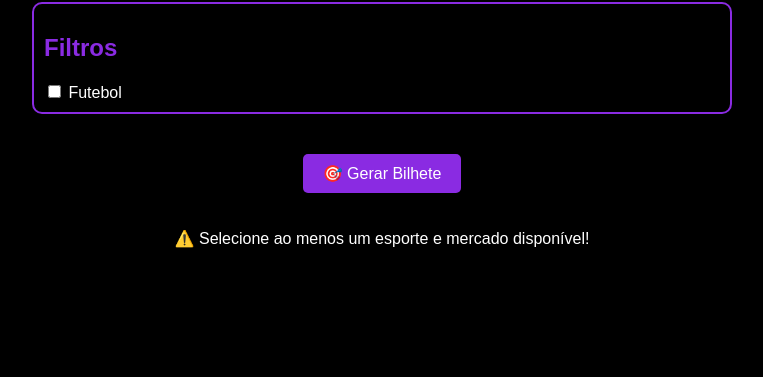
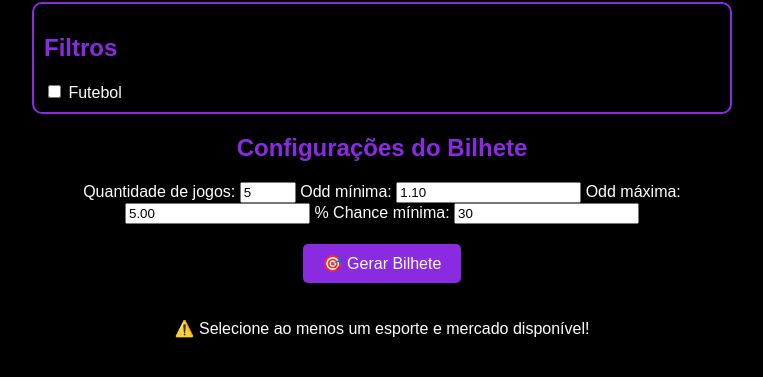
Before and after one commit to GeradorDeBilhete/Apostas, a plain HTML site: page index.html in a window 1280 px wide. Both pictures are taken after a click on the button "🎯 Gerar Bilhete". Shown: the part 99-476 px from the top of the page, without its empty margins (258-1021 px from the left). Drawn offline with Linux system fonts and the light colour scheme.

Commit message:
Add files via upload

```diff
--- a/index.html
+++ b/index.html
@@ -17,6 +17,26 @@
       <div id="mercadosContainer"></div>
     </div>
 
+		<div class="configuracoes">
+  <h2>Configurações do Bilhete</h2>
+  <label>
+    Quantidade de jogos:
+    <input type="number" id="qtdJogos" min="1" max="15" value="5">
+  </label>
+  <label>
+    Odd mínima:
+    <input type="number" id="oddMin" step="0.01" value="1.10">
+  </label>
+  <label>
+    Odd máxima:
+    <input type="number" id="oddMax" step="0.01" value="5.00">
+  </label>
+  <label>
+    % Chance mínima:
+    <input type="number" id="chanceMin" step="1" value="30">
+  </label>
+</div>
+
     <button id="gerarBtn">🎯 Gerar Bilhete</button>
 
     <div id="bilheteContainer"></div>
--- a/script.js
+++ b/script.js
@@ -83,15 +83,35 @@ async function gerarBilhete() {
   const esportesSelecionados = Array.from(document.querySelectorAll('.filtroEsporte:checked')).map(cb => cb.value);
   const mercadosSelecionados = Array.from(document.querySelectorAll('.filtroMercado:checked')).map(cb => cb.value);
 
+  // PEGANDO OS NOVOS FILTROS
+  const qtdJogos = parseInt(document.getElementById('qtdJogos').value);
+  const oddMin = parseFloat(document.getElementById('oddMin').value);
+  const oddMax = parseFloat(document.getElementById('oddMax').value);
+  const chanceMin = parseFloat(document.getElementById('chanceMin').value);
+
   let jogosFiltrados = palpites.filter(j => esportesSelecionados.includes(j.esporte));
-  jogosFiltrados = jogosFiltrados.sort(() => 0.5 - Math.random()).slice(0, 5);
+
+  // Filtra palpites de cada jogo pelos mercados selecionados, odd e chance
+  jogosFiltrados.forEach(j => {
+    j.palpites = j.palpites.filter(p => {
+      const odd = parseFloat(p.odd);
+      const chance = parseFloat(p.porcentagem);
+      return mercadosSelecionados.includes(p.mercado) &&
+             odd >= oddMin && odd <= oddMax &&
+             chance >= chanceMin;
+    });
+  });
+
+  // Remove jogos sem palpites válidos
+  jogosFiltrados = jogosFiltrados.filter(j => j.palpites.length > 0);
+
+  // Seleciona aleatoriamente a quantidade de jogos definida
+  jogosFiltrados = jogosFiltrados.sort(() => 0.5 - Math.random()).slice(0, qtdJogos);
 
   const bilhete = [];
 
   jogosFiltrados.forEach(jogo => {
-    let palpitesDisponiveis = jogo.palpites.filter(p => mercadosSelecionados.includes(p.mercado));
-    if (palpitesDisponiveis.length === 0) return;
-
+    let palpitesDisponiveis = jogo.palpites;
     const palpite = palpitesDisponiveis[Math.floor(Math.random() * palpitesDisponiveis.length)];
     bilhete.push({ jogo: jogo.nome, mercado: palpite.mercado, odd: palpite.odd, porcentagem: palpite.porcentagem });
   });
```
